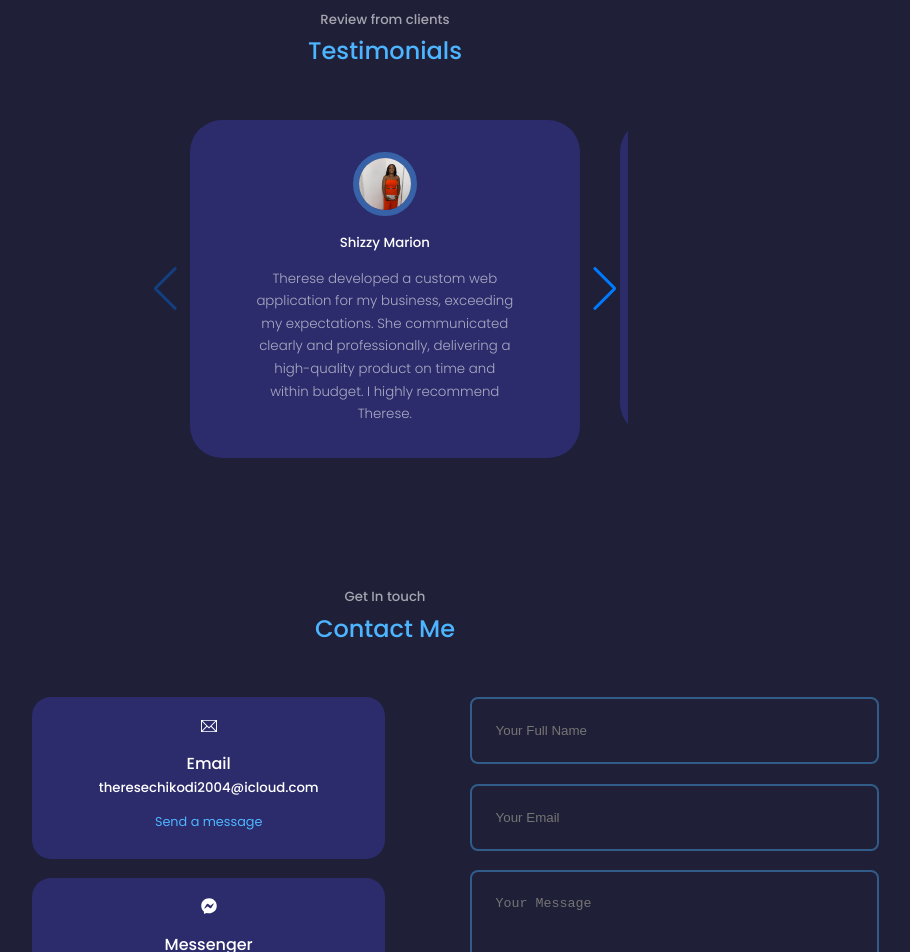
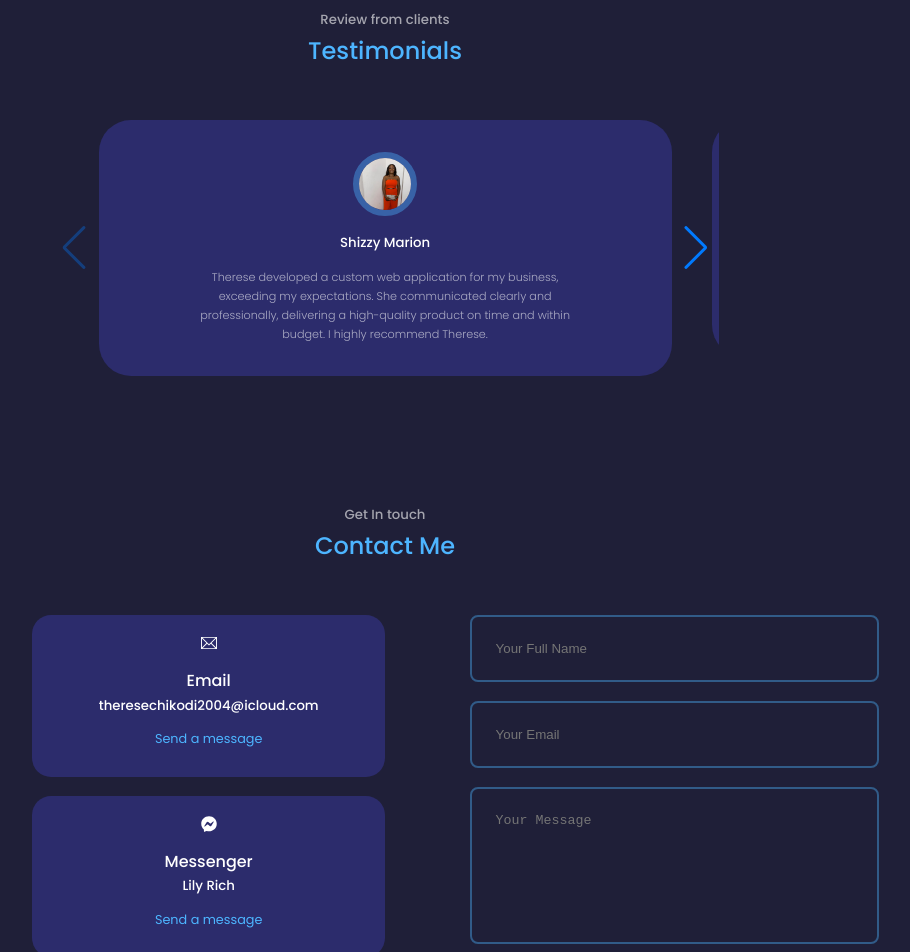
Before and after one commit to teresb/Myportfolio, a React (Create React App) app: page / in a window 1280 px wide. Shown: the part 3874-4826 px from the top of the page, without its empty margins (255-1165 px from the left). Built offline with nearby package versions, Linux system fonts and the light colour scheme.

Commit message:
updated testiomonial

```diff
--- a/src/components/Testimonial/testimonial.css
+++ b/src/components/Testimonial/testimonial.css
@@ -1,5 +1,5 @@
 .container.testimonials__container {
-    width: 40%;
+    width: 55%;
     padding-left: 3rem;
     padding-right: 3rem;
 }
@@ -23,7 +23,8 @@
 
 .client__review {
     color: var(--color-light);
-    font-weight: 300;
+    font-weight: 200;
+    font-size: 0.7rem;
     display: block;
     width: 80%;
     margin: 0.8rem auto 0;
```
